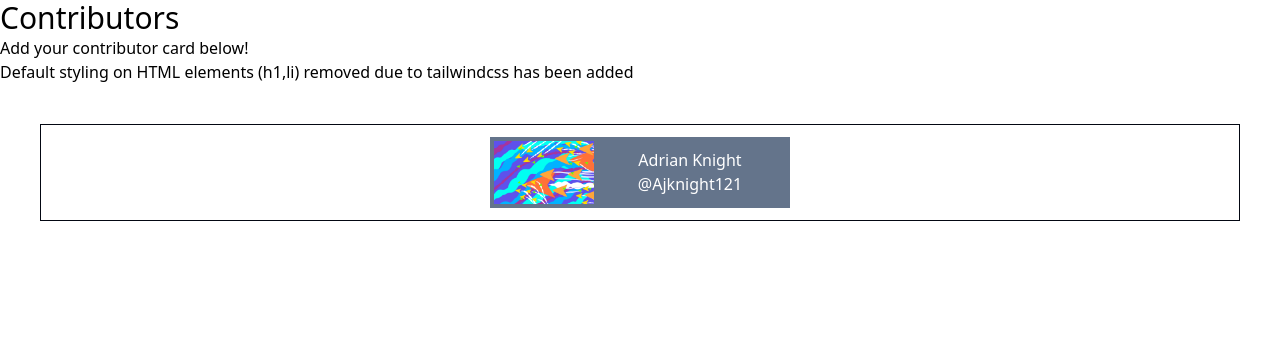
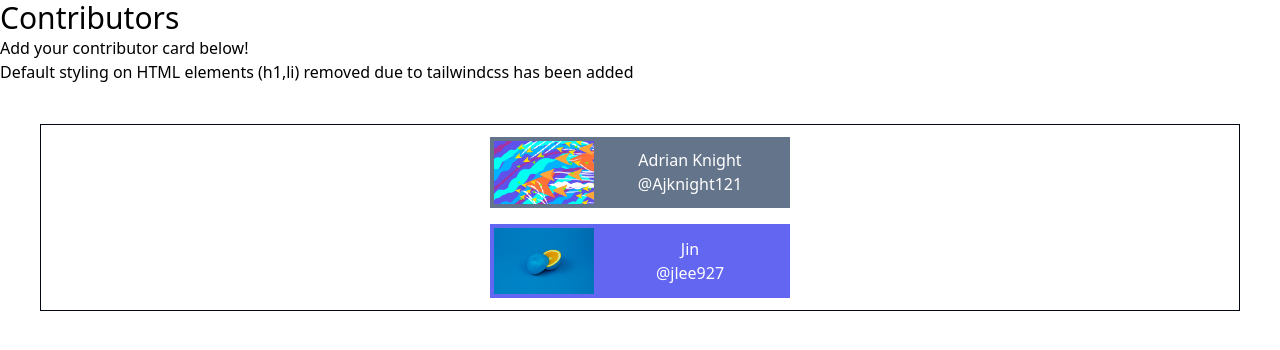
Before and after one commit to acm-uic/WebMinigames, a React (Vite) app in the folder minigame-frontend/: page / in a window 1280 px wide. Shown: the top 350 px of the page. Built offline with nearby package versions, Linux system fonts and the light colour scheme.

Commit message:
Added my contribution card. Adjusted contributors div to be flex direction column and centered. Changed source folder to have a components folder. Also included and images folder inside of assets to store contribution card image.

```diff
--- a/minigame-frontend/src/AdrianContributor.jsx
+++ b/minigame-frontend/src/AdrianContributor.jsx
@@ -1,5 +1,4 @@
-import AdrianProfileImg from './Arrow Swarm trails.png'
-
+import AdrianProfileImg from "./Arrow Swarm trails.png";
 
 export function AdrianContributor() {
   return (
--- a/minigame-frontend/src/App.jsx
+++ b/minigame-frontend/src/App.jsx
@@ -1,5 +1,7 @@
-import './App.css'
-import { AdrianContributor } from './AdrianContributor'
+import "./App.css";
+import { AdrianContributor } from "./AdrianContributor";
+import { JinContributor } from "./components/JinContributor";
+
 function App() {
 
   return (
@@ -7,8 +9,9 @@ function App() {
       <h1 className='text-3xl'>Contributors</h1>
       <h4>Add your contributor card below!</h4>
       Default styling on HTML elements (h1,li) removed due to tailwindcss has been added
-      <div className='contributors m-10 p-3 gap-4 flex flex-wrap justify-center border border-solid border-gray-950'>
+      <div className='contributors m-10 p-3 gap-4 flex flex-col flex-wrap justify-center border border-solid border-gray-950 items-center'>
         <AdrianContributor />
+        <JinContributor />
       </div>
     </div>
   )
--- /dev/null
+++ b/minigame-frontend/src/components/JinContributor.jsx
@@ -0,0 +1,13 @@
+import profileImg from "../assets/images/JinCardImage.jpeg";
+
+export function JinContributor() {
+    return (
+        <div className="contributor-jin mx-2 flex bg-indigo-500 w-[300px] p-1 ">
+            <img src={profileImg} width={"100px"} />
+            <div className="text-white text-center justify-center m-auto">
+                <div>Jin</div>
+                <div>@jlee927</div>
+            </div>
+        </div>
+    )
+}
```
Also changed, not shown: minigame-frontend/src/assets/images/JinCardImage.jpeg (added).
